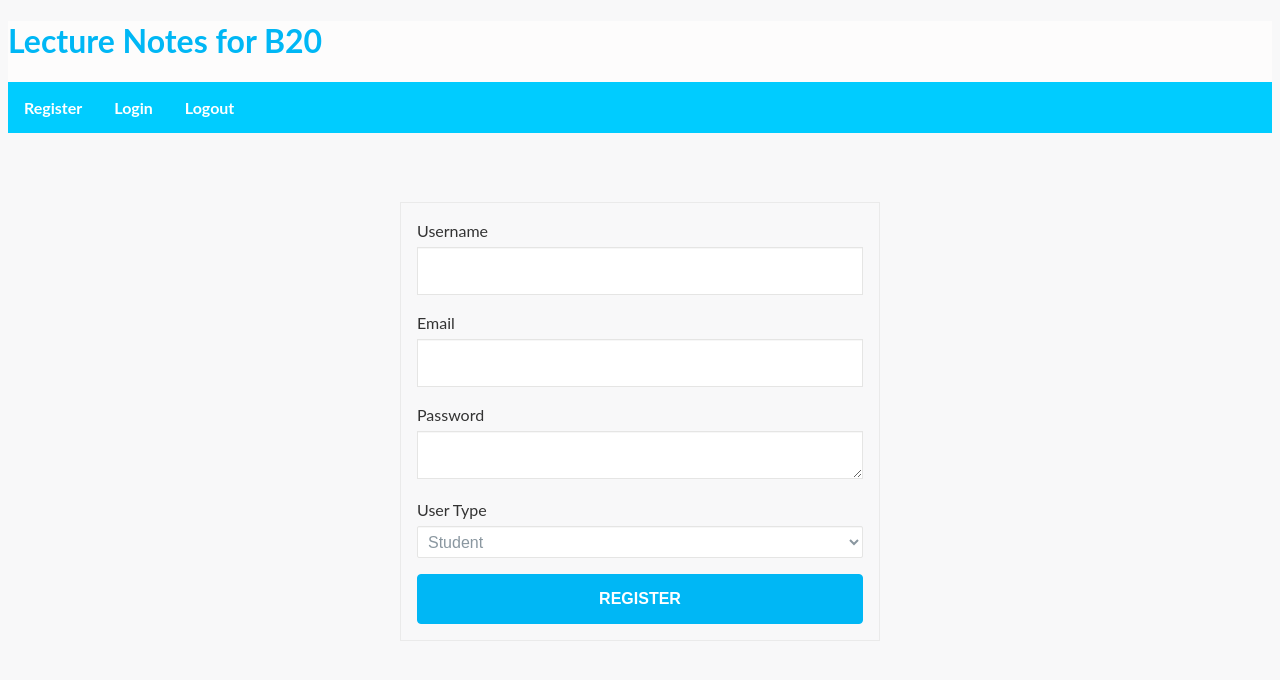
After one commit to Jackbar21/CSCB20-Course-Website, a Flask app: template templates/register_instructor.html in a window 1280 px wide. The commit adds this page. Shown: the top 680 px of the page. Run offline with Flask 2, Linux system fonts and the light colour scheme; the template is opened without the code that fills it, so the values that code supplies are empty.

Commit message:
updated registration model to accomodate both student and instructor registrations

```diff
--- a/app.py
+++ b/app.py
@@ -74,13 +74,15 @@ def register():
         email = request.form['Email']
         hashed_password = bcrypt.generate_password_hash(request.form['Password']).decode('utf-8')
         user_type = request.form['User_Type']
+
         reg_details = (
             username,
             email,
             hashed_password,
-            user_type
         )
-        add_users(reg_details)
+
+        add_student(reg_details) if user_type == "student" else add_instructor(reg_details)
+
         flash('Registration Successful! Please login now:')
         return redirect(url_for('login'))
 
@@ -145,6 +147,7 @@ def add_notes(note_details):
     db.session.add(note)
     db.session.commit()
 
+"""
 def add_users(reg_details):
     user = User(
         username = reg_details[0],
@@ -152,7 +155,35 @@ def add_users(reg_details):
         password = reg_details[2],
         user_type = reg_details[3]
         )
+
     db.session.add(user)
+    db.session.commit()
+"""
+
+def add_student(reg_details):
+    student = Student(
+        username = reg_details[0],
+        email = reg_details[1],
+        password = reg_details[2],
+        assignment1 = -1,
+        assignment2 = -1,
+        assignment3 = -1,
+        tut_attendance = -1,
+        midterm = -1,
+        final = -1,
+        )
+
+    db.session.add(student)
+    db.session.commit()
+
+def add_instructor(reg_details):
+    instructor = Instructor(
+        username = reg_details[0],
+        email = reg_details[1],
+        password = reg_details[2]
+        )
+
+    db.session.add(instructor)
     db.session.commit()
 
 if __name__ == '__main__':
--- a/templates/home.html
+++ b/templates/home.html
@@ -1,5 +1,6 @@
 
 {% extends "template.html" %}
+{% block title %}Home Page{% endblock %}
 {% block content %}
 {% if session.user %}
   {% with messages = get_flashed_messages() %}
@@ -16,5 +17,8 @@
 {% else %}
   <h1>This is my {{ pagename }} page</h1>
   <p> This web app contains the lecture notes collection for lectures 1 to 13 </p>
+  <p>Please select whether you'd like to Sign In or Register as a Student or Instructor here:</p>
+  <a id="student_anchor" href="{{ url_for('login') }}">Student</a>
+  <a id="instructor_anchor" href="{{ url_for('login') }}">Instructor</a>
   {% endif %}
 {% endblock %}
--- /dev/null
+++ b/templates/register_instructor.html
@@ -0,0 +1,29 @@
+{% extends "template.html" %}
+{% with messages = get_flashed_messages() %}
+    {% if messages %}
+        {% for message in messages %}
+            <div>{{ message }}</div>
+        {% endfor %}
+    {% endif %}
+{% endwith %}
+
+{% block content %}
+        <form action="http://127.0.0.1:5000/register_instructor" method = "POST">
+            <label for="username">Username</label>
+            <input type="text" id="Username" name="Username">
+
+            <label for="mail"> Email </label>
+            <input type="text" id="Email" name="Email">
+
+            <label for="Password">Password</label>
+            <textarea id="text" name="Password"></textarea>
+
+            <label for="User_Type">User Type</label>
+            <select id="User_Type" name="User_Type">
+                <option value="student">Student</option>
+                <option value="instructor">Instructor</option>
+            </select>
+
+            <button type="register">Register</button>
+        </form>
+{% endblock %}
--- a/templates/template.html
+++ b/templates/template.html
@@ -2,7 +2,7 @@
 <html lang="en" dir="ltr">
  <head>
    <meta charset="utf-8">
-   <title>Lecture Notes</title>
+   <title>{% block title%}{% endblock %}</title>
    <link rel="stylesheet" href="{{ url_for('static', filename='styles/template.css') }}">
  </head>
  <body>
```
Also changed, not shown: templates/register_student.html (added, +23 -0 lines), assignment3.db.
